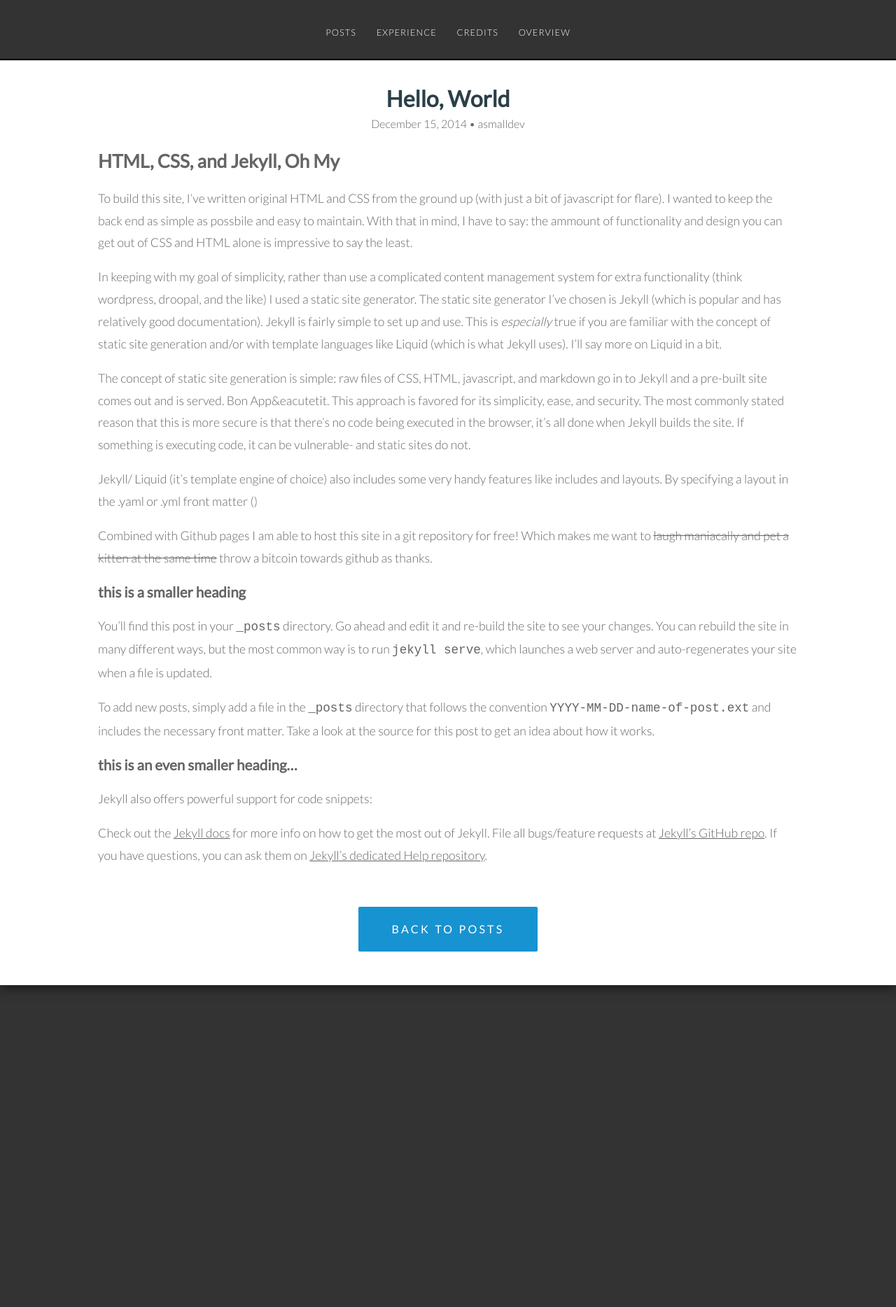
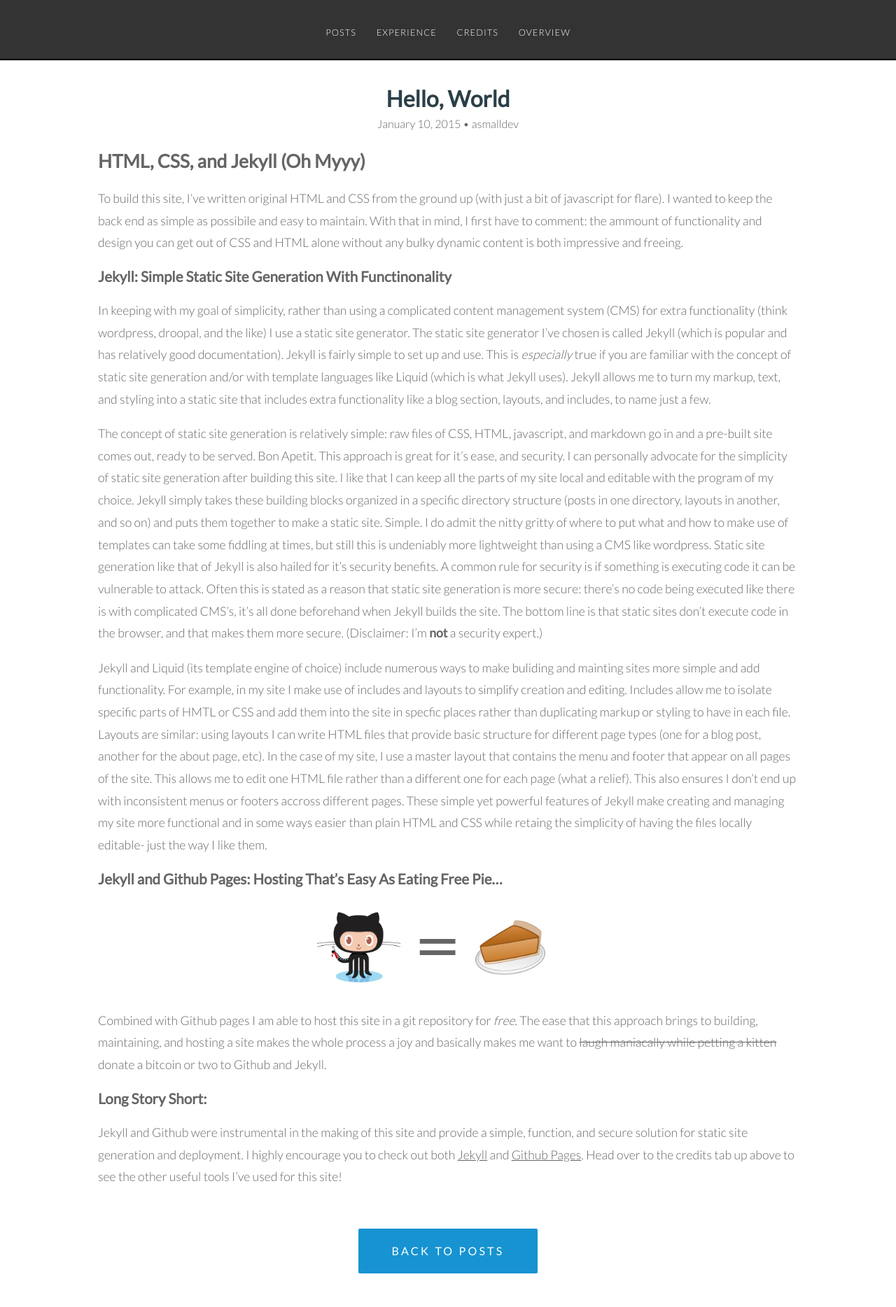
Before and after one commit to csmallbio/asmalldev.github.io, a Jekyll site: the page built from _posts/2014-12-15-hello-world.md, in a window 1280 px wide. Shown: the whole page at 70% size. Built offline with Jekyll 4.4.1, drawn with Linux system fonts in a browser that asks for light colours; nearby versions of some CDN libraries; some web fonts are replaced.

Commit message:
add post0

```diff
--- a/_posts/2014-12-15-hello-world.md
+++ b/_posts/2014-12-15-hello-world.md
@@ -1,34 +1,30 @@
 ---
 layout: post
 title:  "Hello, World"
-date:   2014-12-15 21:50
+date:   2015-1-10 14:02
 author: "asmalldev"
 read_time: "5 minutes"
-article_overview: "Hello, World! For my first post, I thought it would be appropriate to talk about the creation process of this site. To build this site, I've written original HTML and CSS from the ground up (with just a bit of javascript for flare). I wanted to keep the back end as simple as possbile and easy to..."
+article_overview: "Hello, World! For my first post, I thought it would be appropriate to talk about the creation process of this site. To build this site, I've written original HTML and CSS from the ground up (with just a bit of javascript for flare). I wanted to keep the back end as simple as possbile and easy to maintain. With that in mind, I first have to comment: the amount of..."
+
 ---
 
-##HTML, CSS, and Jekyll, Oh My
-To build this site, I've written original HTML and CSS from the ground up (with just a bit of javascript for flare). I wanted to keep the back end as simple as possbile and easy to maintain. With that in mind, I have to say: the ammount of functionality and design you can get out of CSS and HTML alone is impressive to say the least.
+##HTML, CSS, and Jekyll (Oh Myyy)
+To build this site, I've written original HTML and CSS from the ground up (with just a bit of javascript for flare). I wanted to keep the back end as simple as possibile and easy to maintain. With that in mind, I first have to comment: the ammount of functionality and design you can get out of CSS and HTML alone without any bulky dynamic content is both impressive and freeing.
 
-In keeping with my goal of simplicity, rather than use a complicated content management system for extra functionality (think wordpress, droopal, and the like) I used a static site generator. The static site generator I've chosen is Jekyll (which is popular and has relatively good documentation). Jekyll is fairly simple to set up and use. This is *especially* true if you are familiar with the concept of static site generation and/or with template languages like Liquid (which is what Jekyll uses). I'll say more on Liquid in a bit.
+###Jekyll: Simple Static Site Generation With Functinonality
+In keeping with my goal of simplicity, rather than using a complicated content management system (CMS) for extra functionality (think wordpress, droopal, and the like) I use a static site generator. The static site generator I've chosen is called Jekyll (which is popular and has relatively good documentation). Jekyll is fairly simple to set up and use. This is *especially* true if you are familiar with the concept of static site generation and/or with template languages like Liquid (which is what Jekyll uses). Jekyll allows me to turn my markup, text, and styling into a static site that includes extra functionality like a blog section, layouts, and includes, to name just a few.
 
-The concept of static site generation is simple: raw files of CSS, HTML, javascript, and markdown go in to Jekyll and a pre-built site comes out and is served. Bon App&eacutetit. This approach is favored for its simplicity, ease, and security. The most commonly stated reason that this is more secure is that there's no code being executed in the browser, it's all done when Jekyll builds the site. If something is executing code, it can be vulnerable- and static sites do not.
+The concept of static site generation is relatively simple: raw files of CSS, HTML, javascript, and markdown go in and a pre-built site comes out, ready to be served. Bon Apetit. This approach is great for it's ease, and security. I can personally advocate for the simplicity of static site generation after building this site. I like that I can keep all the parts of my site local and editable with the program of my choice. Jekyll simply takes these building blocks organized in a specific directory structure (posts in one directory, layouts in another, and so on) and puts them together to make a static site. Simple. I do admit the nitty gritty of where to put what and how to make use of templates can take some fiddling at times, but still this is undeniably more lightweight than using a CMS like wordpress. Static site generation like that of Jekyll is also hailed for it's security benefits. A common rule for security is if something is executing code it can be vulnerable to attack. Often this is stated as a reason that static site generation is more secure: there's no code being executed like there is with complicated CMS's, it's all done beforehand when Jekyll builds the site. The bottom line is that static sites don't execute code in the browser, and that makes them more secure. (Disclaimer: I'm **not** a security expert.)
 
-Jekyll/ Liquid (it's template engine of choice) also includes some very handy features like includes and layouts. By specifying a layout in the .yaml or .yml front matter ()
+Jekyll and Liquid (its template engine of choice) include numerous ways to make buliding and mainting sites more simple and add functionality. For example, in my site I make use of includes and layouts to simplify creation and editing. Includes allow me to isolate specific parts of HMTL or CSS and add them into the site in specfic places rather than duplicating markup or styling to have in each file. Layouts are similar: using layouts I can write HTML files that provide basic structure for different page types (one for a blog post, another for the about page, etc). In the case of my site, I use a master layout that contains the menu and footer that appear on all pages of the site. This allows me to edit one HTML file rather than a different one for each page (what a relief). This also ensures I don't end up with inconsistent menus or footers accross different pages. These simple yet powerful features of Jekyll make creating and managing my site more functional and in some ways easier than plain HTML and CSS while retaing the simplicity of having the files locally editable- just the way I like them.
 
-Combined with Github pages I am able to host this site in a git repository for free! Which makes me want to ~~laugh maniacally and pet a kitten at the same time~~ throw a bitcoin towards github as thanks.
+### Jekyll and Github Pages: Hosting That's Easy As Eating Free Pie...
+<div class="center_imgs">
+<img class="post_img" src="/img/octojekyll.png" alt="Jekyll and Github">
+<img class="post_img" src="/img/post0/equals.png" alt="equals">
+<img class="post_img" src="/img/post0/pie.png" alt="pie">
+</div>
+Combined with Github pages I am able to host this site in a git repository for *free*. The ease that this approach brings to building, maintaining, and hosting a site makes the whole process a joy and basically makes me want to <s>laugh maniacally while petting a kitten</s> donate a bitcoin or two to Github and Jekyll.
 
-
-###this is a smaller heading
-You’ll find this post in your `_posts` directory. Go ahead and edit it and re-build the site to see your changes. You can rebuild the site in many different ways, but the most common way is to run `jekyll serve`, which launches a web server and auto-regenerates your site when a file is updated.
-
-To add new posts, simply add a file in the `_posts` directory that follows the convention `YYYY-MM-DD-name-of-post.ext` and includes the necessary front matter. Take a look at the source for this post to get an idea about how it works.
-
-###this is an even smaller heading...
-Jekyll also offers powerful support for code snippets:
-
-Check out the [Jekyll docs][jekyll] for more info on how to get the most out of Jekyll. File all bugs/feature requests at [Jekyll’s GitHub repo][jekyll-gh]. If you have questions, you can ask them on [Jekyll’s dedicated Help repository][jekyll-help].
-
-[jekyll]:      http://jekyllrb.com
-[jekyll-gh]:   https://github.com/jekyll/jekyll
-[jekyll-help]: https://github.com/jekyll/jekyll-help
+### Long Story Short:
+Jekyll and Github were instrumental in the making of this site and provide a simple, function, and secure solution for static site generation and deployment. I highly encourage you to check out both [Jekyll](http://www.jekyllrb.com) and [Github Pages](http://www.pages.github.com). Head over to the credits tab up above to see the other useful tools I've used for this site!
--- a/css/default.css
+++ b/css/default.css
@@ -940,6 +940,20 @@
 		line-height: 1.5em;
 	}
 
+	.center_imgs
+	{
+		width: 375px;
+		margin-left: auto;
+		margin-right: auto;
+		margin-top: 2em;
+		margin-bottom: 2em;
+	}
+
+	.post_img
+	{
+		height: 100px;
+	}
+
 	.tags
 	{
 		background: #E0E0E0;
@@ -1263,6 +1277,11 @@
 	{
 		font-size: .8em;
 
+	}
+
+	.articles_overview_body
+	{
+		font-size: .95em;
 	}
 
 	#menu
```
